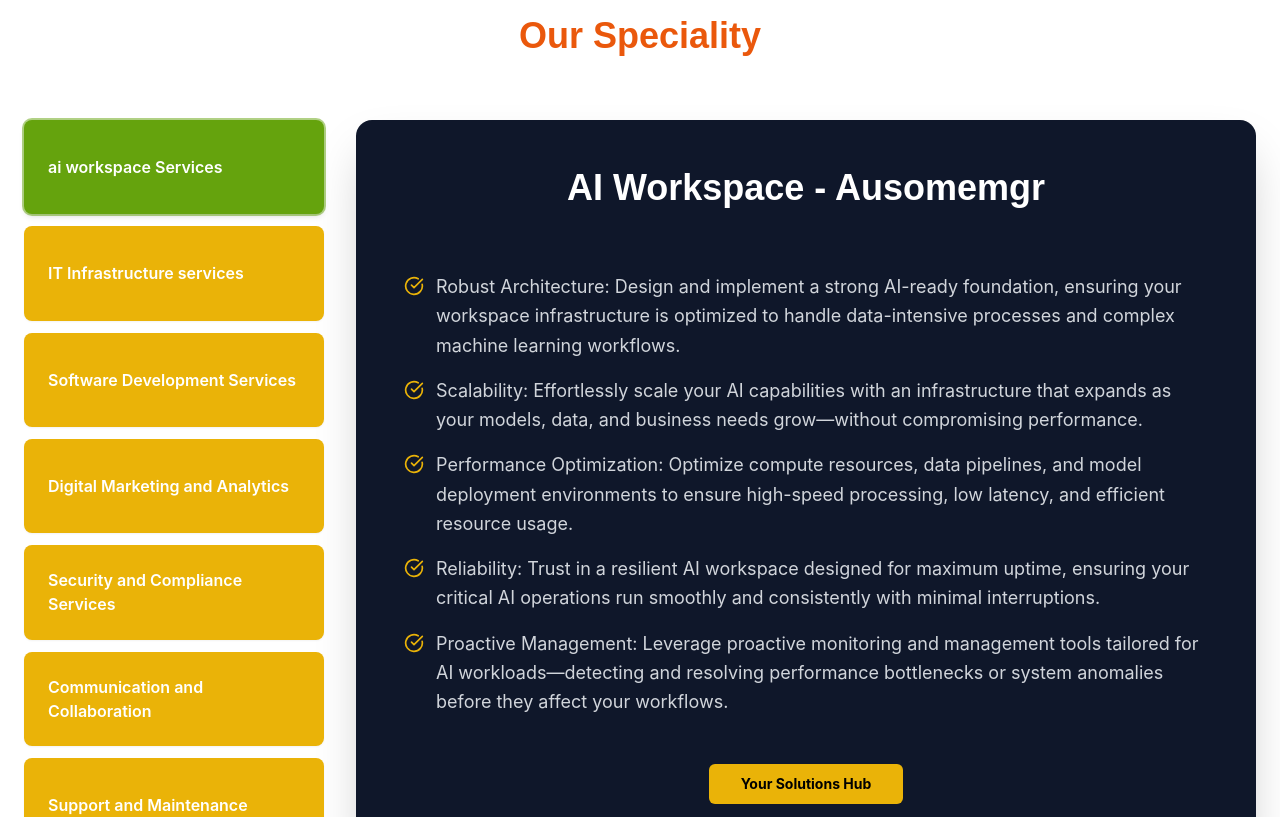
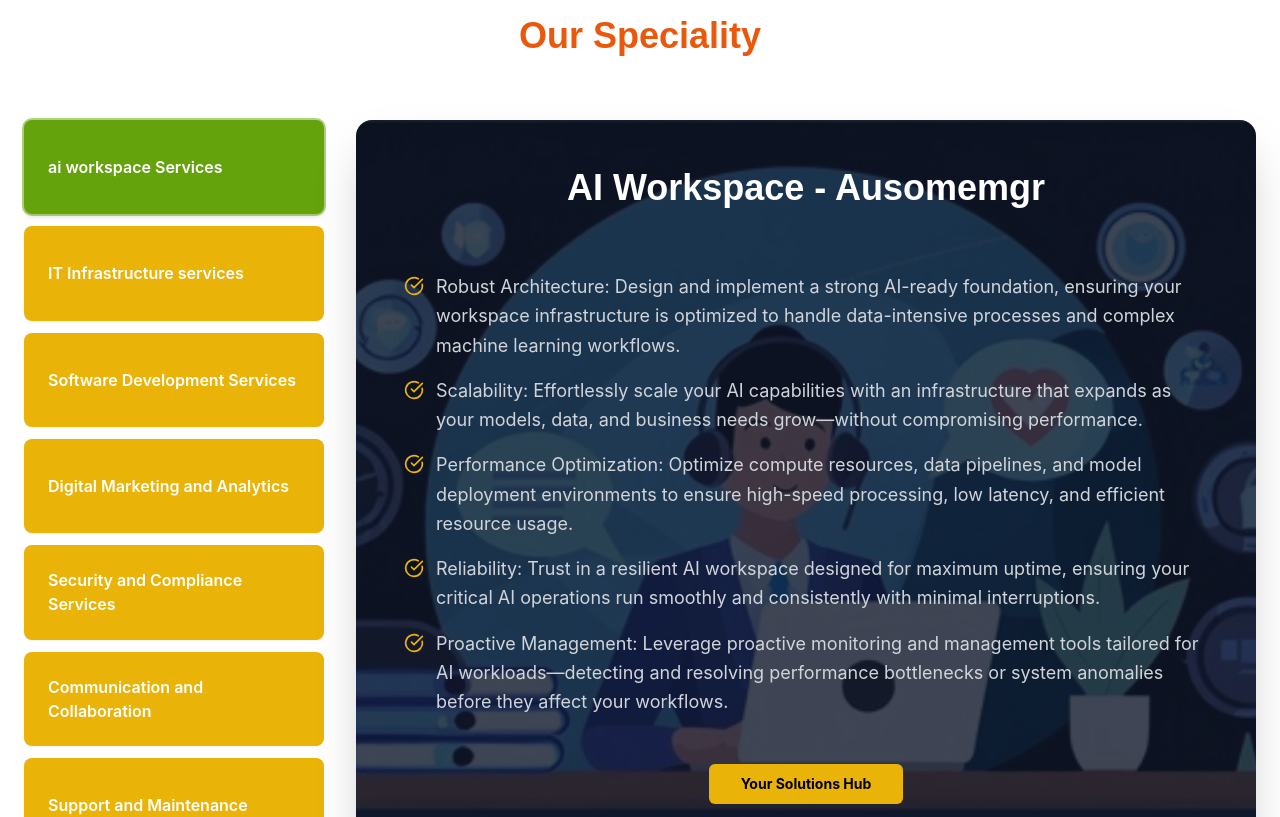
Before and after one commit to udit777/Autoomstudio, a React (Vite) app in the folder autoom-web/: page /services in a window 1280 px wide. Shown: the part 480-1297 px from the top of the page. Built offline with nearby package versions, Linux system fonts and the light colour scheme.

Commit message:
feat: implement ServicesPage with interactive service category tabs and details

```diff
--- a/autoom-web/src/pages/ServicesPage.tsx
+++ b/autoom-web/src/pages/ServicesPage.tsx
@@ -4,6 +4,7 @@ import { Button } from '@/components/ui/Button';
 import { cn } from '@/lib/utils';
 import { CheckCircle } from 'lucide-react';
 import { motion, AnimatePresence } from 'framer-motion';
+import aiWorkspaceBg from '@/assets/support_hero_bg.jpg';
 
 // Specific services list matching the reference image provided by the user
 const servicesList = [
@@ -13,6 +14,7 @@ const servicesList = [
         content: {
             title: 'AI Workspace - Ausomemgr',
             description: '',
+            image: aiWorkspaceBg,
             points: [
                 'Robust Architecture: Design and implement a strong AI-ready foundation, ensuring your workspace infrastructure is optimized to handle data-intensive processes and complex machine learning workflows.',
                 'Scalability: Effortlessly scale your AI capabilities with an infrastructure that expands as your models, data, and business needs grow—without compromising performance.',
@@ -169,8 +171,18 @@ export function ServicesPage() {
                                     animate={{ opacity: 1, x: 0 }}
                                     exit={{ opacity: 0, x: -20 }}
                                     transition={{ duration: 0.3 }}
-                                    className="bg-[#0f172a] rounded-2xl overflow-hidden shadow-2xl w-full flex flex-col p-8 md:p-12 text-white min-h-[600px]"
+                                    className="bg-[#0f172a] rounded-2xl overflow-hidden shadow-2xl w-full flex flex-col p-8 md:p-12 text-white min-h-[600px] relative"
                                 >
+                                    {/* Background Image (if available) */}
+                                    {activeService.content.image && (
+                                        <div className="absolute inset-0 z-0 opacity-20">
+                                            <img
+                                                src={activeService.content.image}
+                                                alt={activeService.content.title}
+                                                className="w-full h-full object-cover"
+                                            />
+                                        </div>
+                                    )}
                                     <div className="relative z-10 flex flex-col h-full justify-center">
                                         <div className="flex flex-col items-center mb-8">
                                             {/* Symbol removed as requested */}
```
